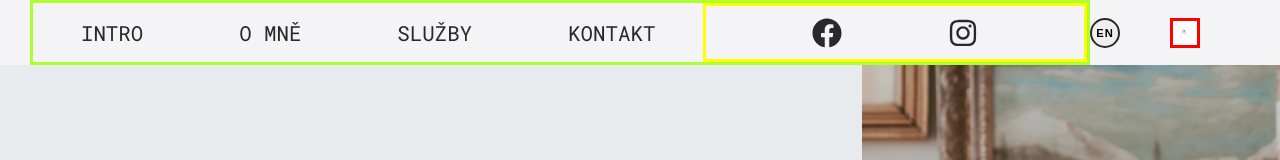
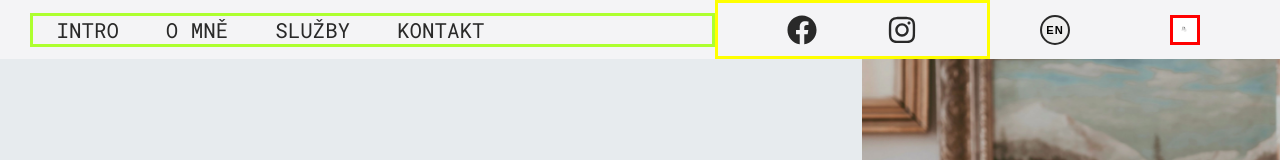
Before and after one commit to Maree13/paulinesky-studio, a React (Create React App) app: page /aboutme in a window 1280 px wide. Shown: the top 160 px of the page. Built offline with nearby package versions, Linux system fonts and the light colour scheme; a web font is replaced by a local one.

Commit message:
stale menu bordylek

```diff
--- a/src/components/Navbar.js
+++ b/src/components/Navbar.js
@@ -41,6 +41,8 @@ const Navbar = () => {
       <button className="language-toggle" onClick={toggleLanguage}>
         {i18n.language === 'cs' ? t('english') : t('czech')}
       </button>
+
+      <SocialMediaLinks />
 
       <nav className={`navbar-navigation ${isOpen ? 'open' : ''}`}>
         <div className="navbar-link-container">
@@ -96,8 +98,6 @@ const Navbar = () => {
           </Link>
         </div>
 
-        <SocialMediaLinks />
-
         {/* <div className="english">En</div> */}
         {/* Tlačidlo na prepínanie jazykov */}
         {/* <button className="language-toggle" onClick={toggleLanguage}>
@@ -105,6 +105,7 @@ const Navbar = () => {
         </button> */}
         {/* <div className="english">{t('english')}</div> */}
       </nav>
+      {/* <SocialMediaLinks /> */}
 
       {/* <div className="logo-container">
         <img className="logo" src={logo} alt="Logo" />
--- a/src/index.css
+++ b/src/index.css
@@ -74,7 +74,7 @@ h1 {
   /* letter-spacing: 3px; */
 }
 
-@media (max-width: 768px) {
+@media (max-width: 1024px) {
   h1 {
     font-size: 1.9rem;
   }
@@ -109,7 +109,8 @@ header {
   border: solid 3px greenyellow;
 }
 
-@media (max-width: 768px) {
+
+@media (max-width: 1024px) {
 
 
   header {
@@ -144,6 +145,7 @@ header {
   justify-content: space-evenly;
   /* flex-grow: 1; */
   border: solid 3px yellow;
+
 }
 
 .social-media-icon {
@@ -160,8 +162,8 @@ header {
   width: 30px;
   height: 30px;
   /* margin: 50px; */
-  /* margin-left: 50px;
-  margin-right: 50px; */
+  margin-left: 50px;
+  margin-right: 50px;
   border: solid 2.48px var(--color-1);
   border-radius: 50%;
   font-size: 0.7rem;
@@ -172,7 +174,7 @@ header {
   letter-spacing: 1px;
 }
 
-@media (max-width: 768px) {
+@media (max-width: 1024px) {
   .language-toggle {
     margin: 10px;
     padding: 15px;
@@ -183,14 +185,14 @@ header {
 
 /* NAVBAR HAMBURGER MENU _ Responsive - MOBILE */
 
-/* @media (max-width: 768px)  */
 @media (max-width: 1024px) {
+  /* @media (max-width: 1024px) { */
 
   header {
     flex-direction: row;
     /* background-color: var(--background-header-1); */
     padding: 10px;
-    border: 3px solid red;
+    /* border: 3px solid red; */
     align-items: center;
     justify-content: space-between;
   }
@@ -285,7 +287,7 @@ header {
   text-underline-offset: 6px;
 }
 
-@media (max-width: 768px) {
+@media (max-width: 1024px) {
 
   .menu-link:hover,
   .menu-link:focus {
@@ -360,7 +362,7 @@ header {
   display: none;
 }
 
-@media (max-width: 768px) {
+@media (max-width: 1024px) {
   .footer {
     flex-direction: column-reverse;
     justify-content: center;
@@ -395,7 +397,7 @@ header {
   } */
 }
 
-@media (max-width: 768px) {}
+@media (max-width: 1024px) {}
 
 /* ZAROVNANIE PARAGRAFOV VSETKYCH */
 
@@ -515,7 +517,7 @@ header {
 
 /* KONEC ANIMACE */
 
-@media (max-width: 768px) {
+@media (max-width: 1024px) {
 
   .aboutme {
     flex-direction: column;
@@ -582,7 +584,7 @@ header {
   }
 }
 
-@media (max-width: 768px) {
+@media (max-width: 1024px) {
   .intro {
     display: flex;
     flex-direction: column;
@@ -636,7 +638,7 @@ header {
 }
 
 
-@media (max-width: 768px) {
+@media (max-width: 1024px) {
   .button-style {
     padding: 20px 40px;
     font-size: 0.8rem;
@@ -696,7 +698,7 @@ header {
   }
 }
 
-@media (max-width: 768px) {
+@media (max-width: 1024px) {
   .services {
     display: flex;
     flex-direction: column;
@@ -847,7 +849,7 @@ header {
 }
 
 
-@media (max-width: 768px) {
+@media (max-width: 1024px) {
   .contact {
     display: flex;
     flex-direction: column;
@@ -905,7 +907,7 @@ header {
   margin: 70px;
 }
 
-@media (max-width: 768px) {
+@media (max-width: 1024px) {
   .error {
     padding-top: 80px;
   }
@@ -959,7 +961,7 @@ header {
   margin-right: 50px;
 }
 
-@media (max-width: 768px) {
+@media (max-width: 1024px) {
   .logo {
     /* order: 1; */
   }
```
